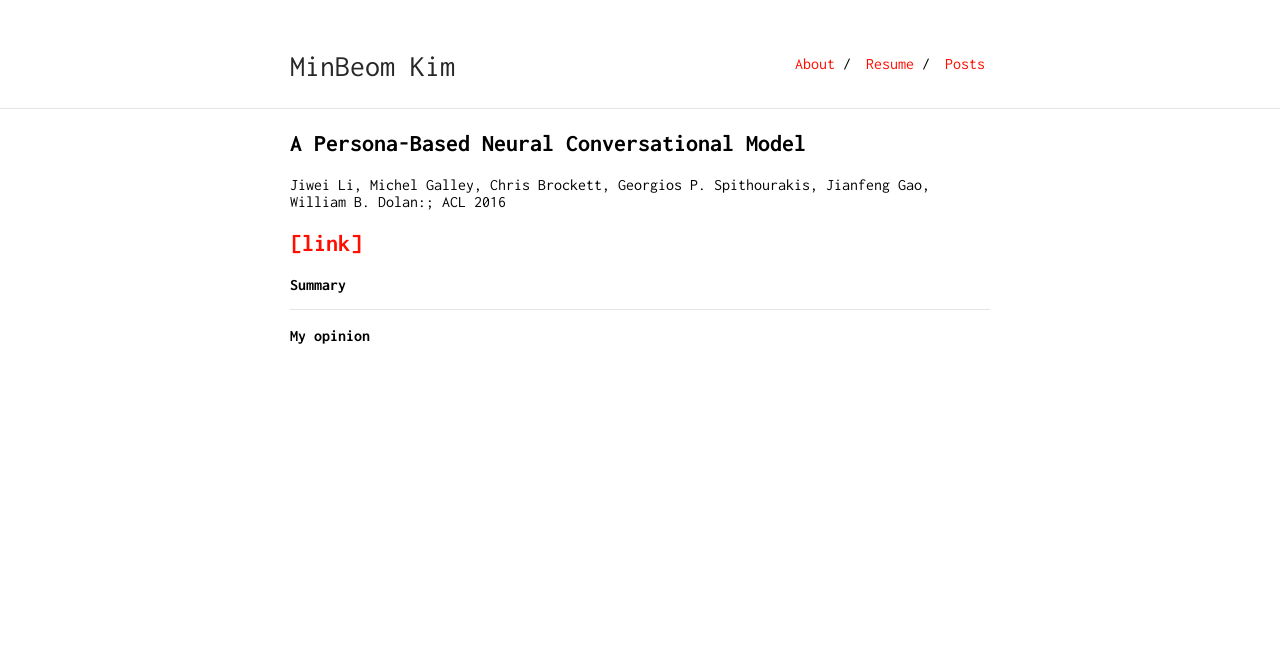
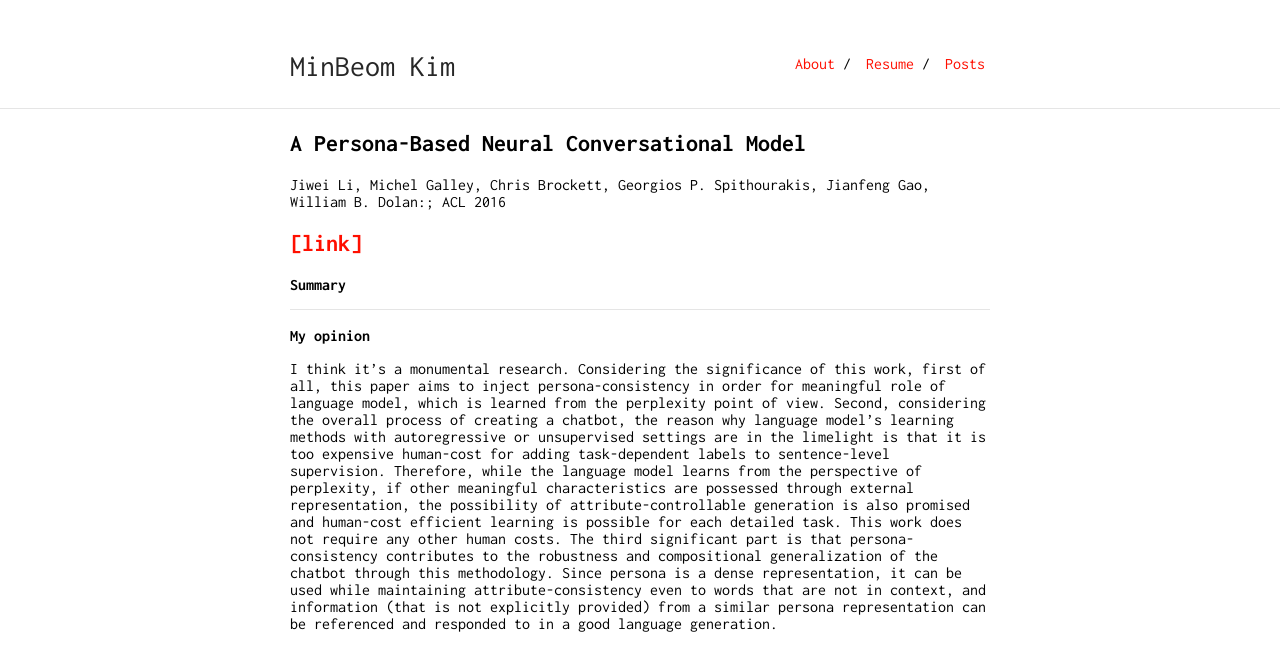
Before and after one commit to minbeomkim/minbeomkim.github.io, a Jekyll site: the page built from post-A-Persona-Based-Neural-Conversation-Model.md, in a window 1280 px wide. Shown: the top 671 px of the page. Built offline with Jekyll 4.4.1, drawn with Linux system fonts in a browser that asks for light colours; our own code applies the rules of GitHub Pages for plain Markdown files.

Commit message:
Update post-A-Persona-Based-Neural-Conversation-Model.md

```diff
--- a/post-A-Persona-Based-Neural-Conversation-Model.md
+++ b/post-A-Persona-Based-Neural-Conversation-Model.md
@@ -18,7 +18,7 @@ Jiwei Li, Michel Galley, Chris Brockett, Georgios P. Spithourakis, Jianfeng Gao,
 ---
 **My opinion**
 
-
+I think it's a monumental research. Considering the significance of this work, first of all, this paper aims to inject persona-consistency in order for meaningful role of language model, which is learned from the perplexity point of view. Second, considering the overall process of creating a chatbot, the reason why language model's learning methods with autoregressive or unsupervised settings are in the limelight is that it is too expensive human-cost for adding task-dependent labels to sentence-level supervision. Therefore, while the language model learns from the perspective of perplexity, if other meaningful characteristics are possessed through external representation, the possibility of attribute-controllable generation is also promised and human-cost efficient learning is possible for each detailed task. This work does not require any other human costs. The third significant part is that persona-consistency contributes to the robustness and compositional generalization of the chatbot through this methodology. Since persona is a dense representation, it can be used while maintaining attribute-consistency even to words that are not in context, and information (that is not explicitly provided) from a similar persona representation can be referenced and responded to in a good language generation.
 
 <br/>
 <br/>
```
